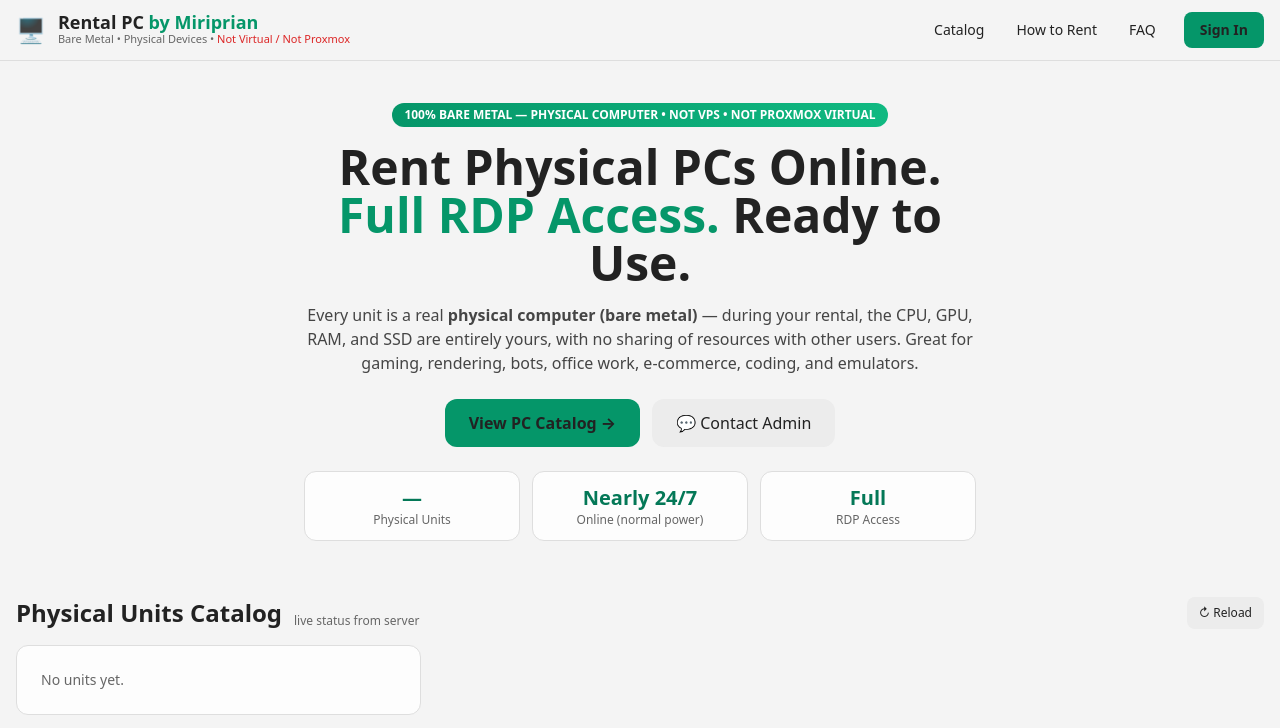
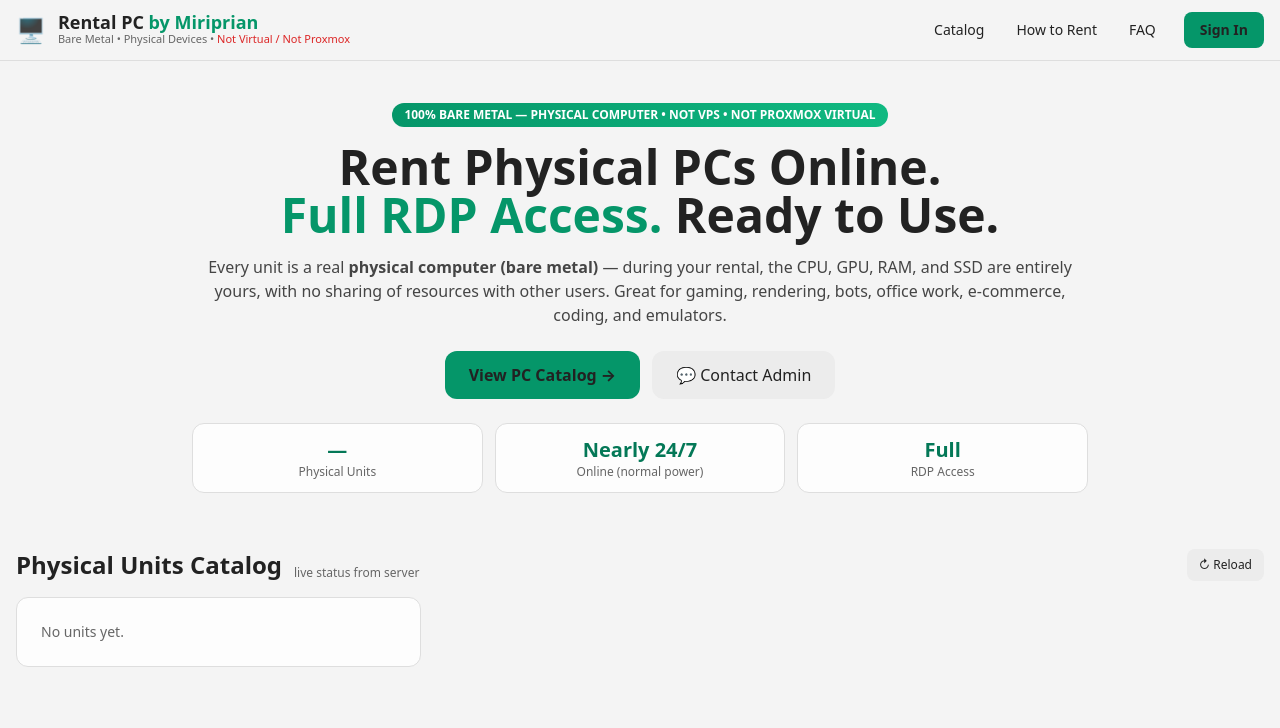
Before and after one commit to Miriprian/rentalrdp, a website: page public/index.html in a window 1280 px wide. Shown: the top 728 px of the page. Drawn offline with nearby package versions, Linux system fonts and the light colour scheme; no server answers.

Commit message:
Hero dibikin lebih lega (max-w-4xl) biar tidak ngumpul sempit di tengah

```diff
--- a/public/index.html
+++ b/public/index.html
@@ -42,7 +42,7 @@
 
 <!-- HERO -->
 <section class="max-w-7xl mx-auto px-4 pt-10 pb-6">
-  <div class="max-w-2xl mx-auto text-center">
+  <div class="max-w-4xl mx-auto text-center">
     <div data-i18n="badge_bare" class="inline-flex items-center gap-2 text-xs font-bold px-3 py-1 rounded-full badge-bare text-white mb-4"></div>
     <h1 data-i18n-html="hero_h1" class="text-4xl md:text-5xl font-extrabold leading-tight"></h1>
     <p data-i18n-html="hero_p" class="mt-4 text-slate-300 "></p>
```
